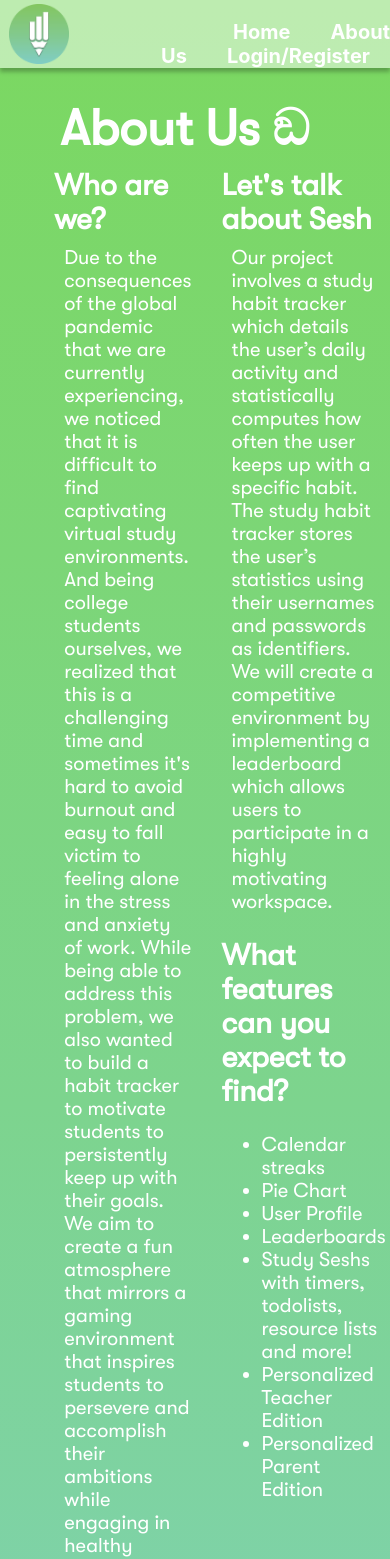
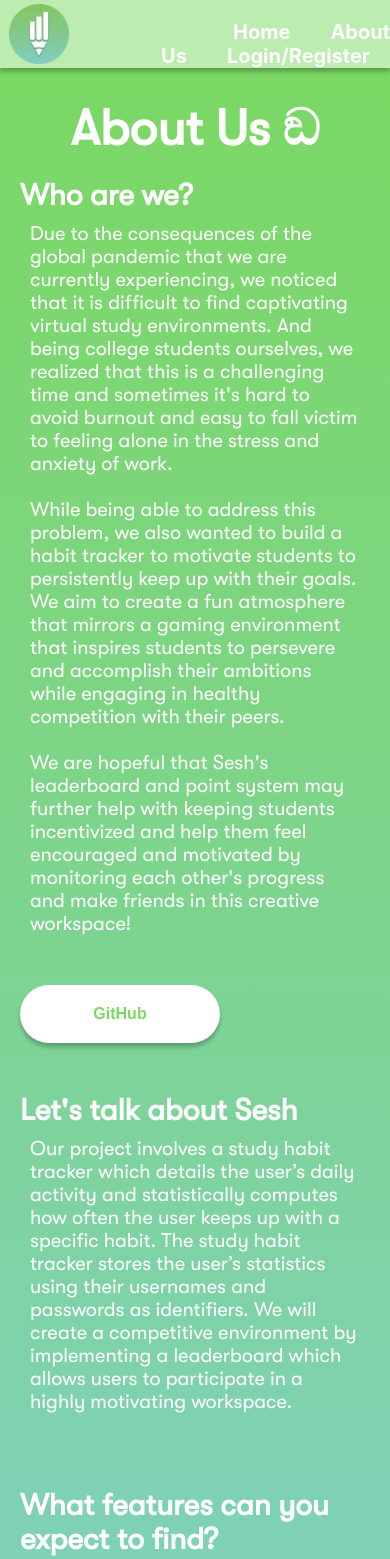
Before and after one commit to cindyngo44/CEN3031, a React (Create React App) app in the folder my-app/: page /About in a window 390 px wide. Shown: the top 1559 px of the page. Built offline with nearby package versions, Linux system fonts and the light colour scheme.

Commit message:
about us css fixes

```diff
--- a/my-app/src/About.css
+++ b/my-app/src/About.css
@@ -1,10 +1,14 @@
-.About {
+#about {
   min-height: 100vh;
   display: flex;
   flex-direction: column;
   font-size: calc(10px + 2vmin);
   color: white;
   font-family: 'GT Walsheim Pro', sans-serif;
+}
+.column {
+  float: left;
+  width: 50%;
 }
 .row {
   display: flex;
@@ -15,10 +19,6 @@
   content: "";
   display: table;
   clear: both;
-}
-.column {
-  flex: 50%;
-  padding: 10px;
 }
 .about-h1{
   padding-top: 100px;
@@ -34,33 +34,31 @@
   font-size: 20px;
   margin: 10px;
 }
-.btn{
-  background-color: #FFFFFF;
-  border: none;
-  border-radius: 100px;
-  color: #7BD860;
-  padding: 20px;
-  text-align: center;
-  font-weight: bold;
-  display: inline-block;
-  font-size: 15px;
-  margin-top: 20px;
-  box-shadow: 0px 4px 4px rgb(0 0 0 / 25%);
-}
 .btn-link{
   width: 100px;
 }
-.btn:hover{
-  color:#80D0C7;
-  transform: scale(1.03);
-}
-.about-list{
+.about-li{
   text-align: left;
   font-size: 20px;
   padding: -40px;
 }
+.spacing-top{
+  padding-top: 0px;
+}
+/* Mobile responsiveness */
 @media screen and (max-width: 600px) {
   .column {
     width: 100%;
   }
+  .row {
+    display: table;
+    padding: 20px;
+    margin-left: 0px;
+  }
+  .about-h1{
+    margin: auto;
+  }
+  .spacing-top{
+    padding-top: 50px;
+  }
 }
--- a/my-app/src/components/About.js
+++ b/my-app/src/components/About.js
@@ -9,7 +9,7 @@ export default function About() {
     window.open("https://github.com/cindyngo44/CEN3031");
   };
   return (
-    <div className="About background-gradient">
+    <div className="background-gradient" id="about">
       <div className="about-h1">About Us ඞ</div>
       <div className="row">
         <div className="column">
@@ -18,18 +18,26 @@ export default function About() {
           Due to the consequences of the global pandemic that we are currently experiencing, we noticed that it is
           difficult to find captivating virtual study environments. And being college students ourselves, we realized
           that this is a challenging time and sometimes it's hard to avoid burnout and easy to fall victim to feeling
-          alone in the stress and anxiety of work. While being able to address this problem, we also wanted to build a
+          alone in the stress and anxiety of work.
+          <br></br>
+          <br></br>
+          While being able to address this problem, we also wanted to build a
           habit tracker to motivate students to persistently keep up with their goals. We aim to create a fun atmosphere
           that mirrors a gaming environment that inspires students to persevere and accomplish their ambitions while engaging
-          in healthy competition with their peers. We are hopeful that Sesh's leaderboard and point system may further help
+          in healthy competition with their peers.
+          <br></br>
+          <br></br>
+          We are hopeful that Sesh's leaderboard and point system may further help
           with keeping students incentivized and help them feel encouraged and motivated by monitoring each other's progress
            and make friends in this creative workspace!
           </div>
+          <br></br>
+          <br></br>
           <div className="btn-link" onClick={handleClick}>
           <button className="btn about-us">GitHub</button>
           </div>
         </div>
-        <div className="column">
+        <div className="column spacing-top">
           <div className="about-h2">Let's talk about Sesh</div>
           <div className="about-p">
           Our project involves a study habit tracker which details the user’s daily activity and statistically computes
@@ -37,8 +45,8 @@ export default function About() {
           their usernames and passwords as identifiers. We will create a competitive environment by implementing a leaderboard
           which allows users to participate in a highly motivating workspace.
           </div>
-          <h2 className="about-h2"> What features can you expect to find?</h2>
-          <ul className="about-list"> {/* Unordered list */}
+          <h2 className="about-h2 spacing-top"> What features can you expect to find?</h2>
+          <ul className="about-li"> {/* Unordered list */}
             <li>Calendar streaks </li>
             <li>Pie Chart</li>
             <li>User Profile</li>
```
